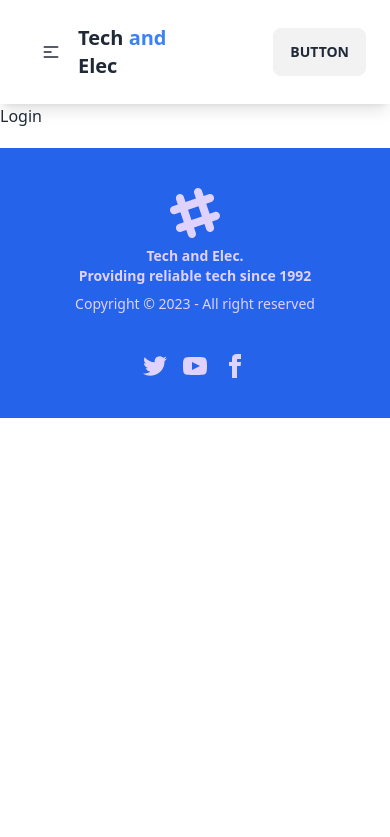
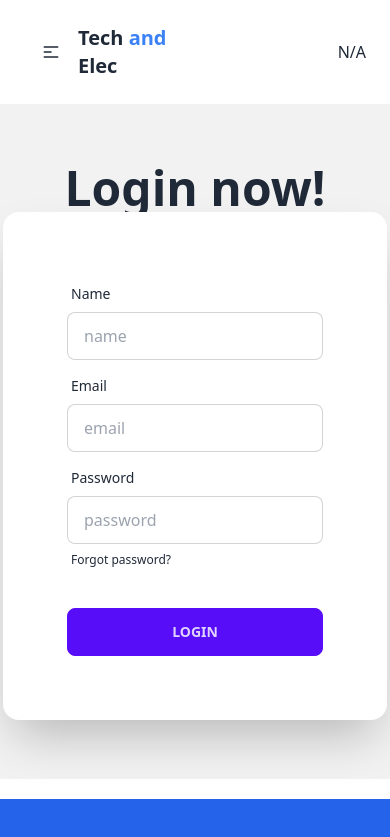
Before and after one commit to Shariar2006/technology-and-electronics-client, a React (Vite) app: page /login in a window 390 px wide. Shown: the top 837 px of the page. Built offline with nearby package versions, Linux system fonts and the light colour scheme; no server answers.

Commit message:
home page done

```diff
--- /dev/null
+++ b/src/Components/Context/AuthProvider.jsx
@@ -0,0 +1,42 @@
+/* eslint-disable react/prop-types */
+import { createUserWithEmailAndPassword, onAuthStateChanged, signInWithEmailAndPassword } from "firebase/auth";
+import { createContext, useEffect, useState } from "react";
+import auth from "../../Firebase/Firebase.config";
+
+export const AuthContext = createContext(null)
+const AuthProvider = ({ children }) => {
+    const [user, setUser] = useState(null)
+    const [loading, setLoading] = useState(true)
+
+    const createUser = (email, password) => {
+        return createUserWithEmailAndPassword(auth, email, password)
+    }
+    const userLogin = (email, password)=>{
+        return signInWithEmailAndPassword(auth, email, password)
+    }
+
+    useEffect(()=>{
+        const unSubscribe = onAuthStateChanged(auth, currentUser => {
+            setUser(currentUser)
+            setLoading(false)
+        });
+        return ()=>{
+            unSubscribe();
+        }
+    },[])
+
+
+    const authInfo = {
+        user,
+        loading,
+        createUser,
+        userLogin
+    }
+    return (
+        <AuthContext.Provider value={authInfo}>
+            {children}
+        </AuthContext.Provider>
+    );
+};
+
+export default AuthProvider;
--- a/src/Components/Login/Login.jsx
+++ b/src/Components/Login/Login.jsx
@@ -1,8 +1,63 @@
+import { useContext } from "react";
+import { AuthContext } from "../Context/AuthProvider";
 
 const Login = () => {
+
+    const { userLogin, user } = useContext(AuthContext)
+    console.log(user)
+
+    const handleLogin = (e) => {
+        e.preventDefault()
+        const name = e.target.name.value
+        const email = e.target.email.value
+        const password = e.target.password.value
+        console.log(name, email, password)
+        userLogin(email, password)
+        .then((result) => {
+            console.log(result.user)
+        })
+        .catch(error=>{
+            console.log(error)
+        })
+    }
+
     return (
         <div>
-            Login
+            <div className="hero min-h-[80vh] bg-base-200">
+                <div className="">
+                    <div className="text-center lg:text-left">
+                        <h1 className="text-5xl font-bold">Login now!</h1>
+                    </div>
+                    <div className="card flex-shrink-0 w-full max-w-sm shadow-2xl bg-base-100">
+                        <form onSubmit={handleLogin} className="card-body">
+                            <div className="form-control">
+                                <label className="label">
+                                    <span className="label-text">Name</span>
+                                </label>
+                                <input type="text" name="name" placeholder="name" className="input input-bordered" required />
+                            </div>
+                            <div className="form-control">
+                                <label className="label">
+                                    <span className="label-text">Email</span>
+                                </label>
+                                <input type="email" name="email" placeholder="email" className="input input-bordered" required />
+                            </div>
+                            <div className="form-control">
+                                <label className="label">
+                                    <span className="label-text">Password</span>
+                                </label>
+                                <input type="password" name="password" placeholder="password" className="input input-bordered" required />
+                                <label className="label">
+                                    <a href="#" className="label-text-alt link link-hover">Forgot password?</a>
+                                </label>
+                            </div>
+                            <div className="form-control mt-6">
+                                <button className="btn btn-primary">Login</button>
+                            </div>
+                        </form>
+                    </div>
+                </div>
+            </div>
         </div>
     );
 };
--- a/src/Components/Navbar/Navbar.jsx
+++ b/src/Components/Navbar/Navbar.jsx
@@ -1,6 +1,10 @@
+import { useContext } from "react";
 import { NavLink } from "react-router-dom";
+import { AuthContext } from "../Context/AuthProvider";
 
 const Navbar = () => {
+
+    const { user } = useContext(AuthContext)
 
     const navlink = <div className="lg:flex text-xl font-bold">
         <li><NavLink to={'/'}
@@ -29,8 +33,8 @@ const Navbar = () => {
                         </ul>
                     </div>
                     <div className="flex items-center text-xl font-bold">
-                    <img className="hidden lg:block" src="https://i.ibb.co/5YFTJBz/1.png" alt="" />
-                    <p> Tech <span className="text-blue-500">and</span> Elec</p>
+                        <img className="hidden lg:block" src="https://i.ibb.co/5YFTJBz/1.png" alt="" />
+                        <p> Tech <span className="text-blue-500">and</span> Elec</p>
                     </div>
                 </div>
                 <div className="navbar-center hidden lg:flex">
@@ -39,7 +43,11 @@ const Navbar = () => {
                     </ul>
                 </div>
                 <div className="navbar-end">
-                    <a className="btn">Button</a>
+                    {
+                        user ? <>
+                        <p>{user.displayName}</p>
+                        </> : <p>N/A</p>
+                    }
                 </div>
             </div>
         </div>
--- a/src/Components/Register/Register.jsx
+++ b/src/Components/Register/Register.jsx
@@ -1,8 +1,72 @@
+import { useContext } from "react";
+import { AuthContext } from "../Context/AuthProvider";
 
 const Register = () => {
+
+    const { createUser } = useContext(AuthContext)
+
+    const handleRegister = (e) => {
+        e.preventDefault()
+        const email = e.target.email.value
+        const name = e.target.name.value
+        const password = e.target.password.value
+        const photo = e.target.photo.value
+        console.log(email, name, password, photo)
+        createUser(email, password)
+            .then((result) => {
+                console.log(result.user)
+
+
+            })
+            .catch((error) => {
+                console.log(error)
+            })
+    }
+
+
     return (
         <div>
-            Register
+
+            <div className="hero min-h-[80vh] bg-base-200">
+                <div className="">
+                    <div className="text-center lg:text-left">
+                        <h1 className="text-5xl font-bold">Register now!</h1>
+                    </div>
+                    <div className="card flex-shrink-0 w-full max-w-sm shadow-2xl bg-base-100">
+                        <form onSubmit={handleRegister} className="card-body">
+                            <div className="form-control">
+                                <label className="label">
+                                    <span className="label-text">Name</span>
+                                </label>
+                                <input type="text" name="name" placeholder="name" className="input input-bordered" required />
+                            </div>
+                            <div className="form-control">
+                                <label className="label">
+                                    <span className="label-text">Email</span>
+                                </label>
+                                <input type="email" name="email" placeholder="email" className="input input-bordered" required />
+                            </div>
+                            <div className="form-control">
+                                <label className="label">
+                                    <span className="label-text">Password</span>
+                                </label>
+                                <input type="password" name="password" placeholder="password" className="input input-bordered" required />
+
+                            </div>
+                            <div className="form-control">
+                                <label className="label">
+                                    <span className="label-text">Photo URL</span>
+                                </label>
+                                <input type="text" name="photo" placeholder="password" className="input input-bordered" required />
+
+                            </div>
+                            <div className="form-control mt-6">
+                                <button className="btn btn-primary">Register</button>
+                            </div>
+                        </form>
+                    </div>
+                </div>
+            </div>
         </div>
     );
 };
--- a/src/main.jsx
+++ b/src/main.jsx
@@ -5,6 +5,7 @@ import {
   RouterProvider,
 } from "react-router-dom";
 import Router from './Components/Routes/Router';
+import AuthProvider from './Components/Context/AuthProvider';
 
 
 
@@ -12,6 +13,8 @@ import Router from './Components/Routes/Router';
 
 ReactDOM.createRoot(document.getElementById('root')).render(
   <React.StrictMode>
+    <AuthProvider>
         <RouterProvider router={Router} />
+    </AuthProvider>
   </React.StrictMode>,
 )
```
